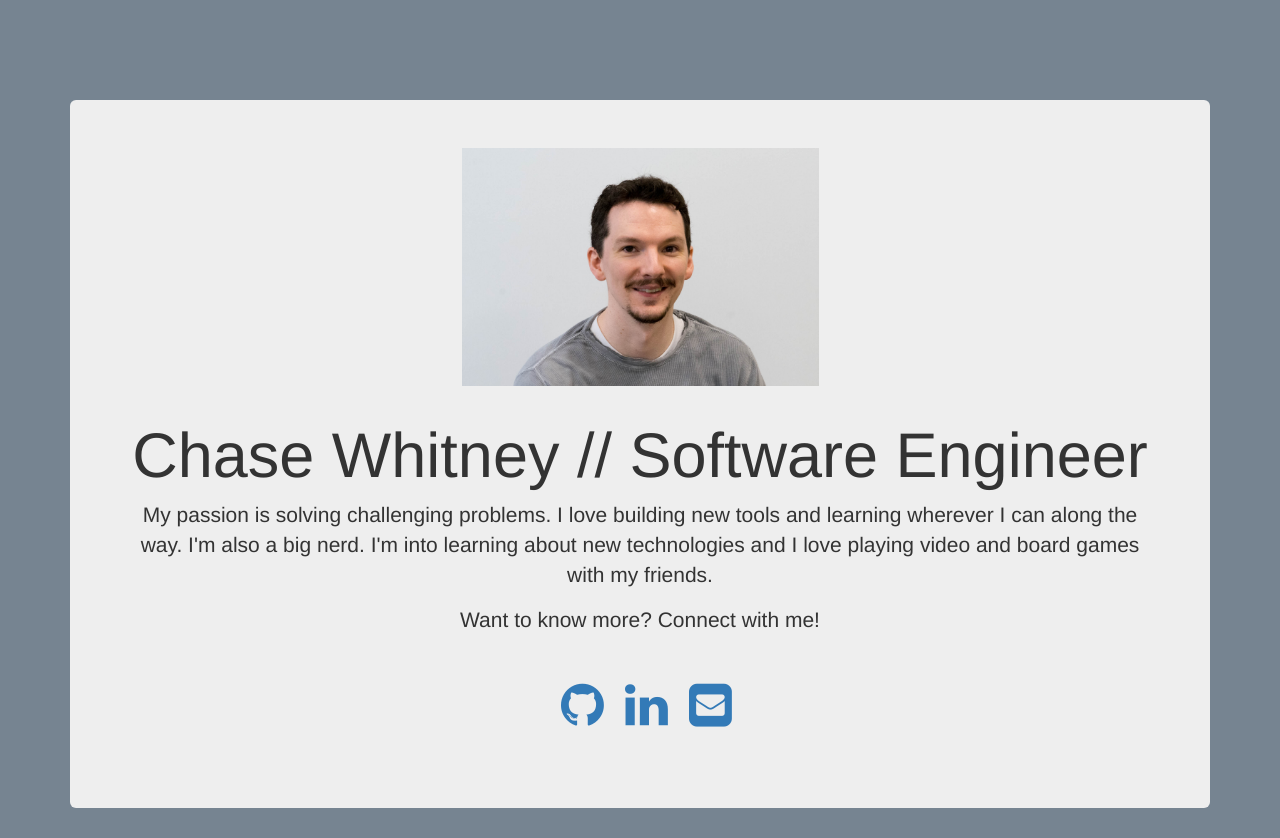
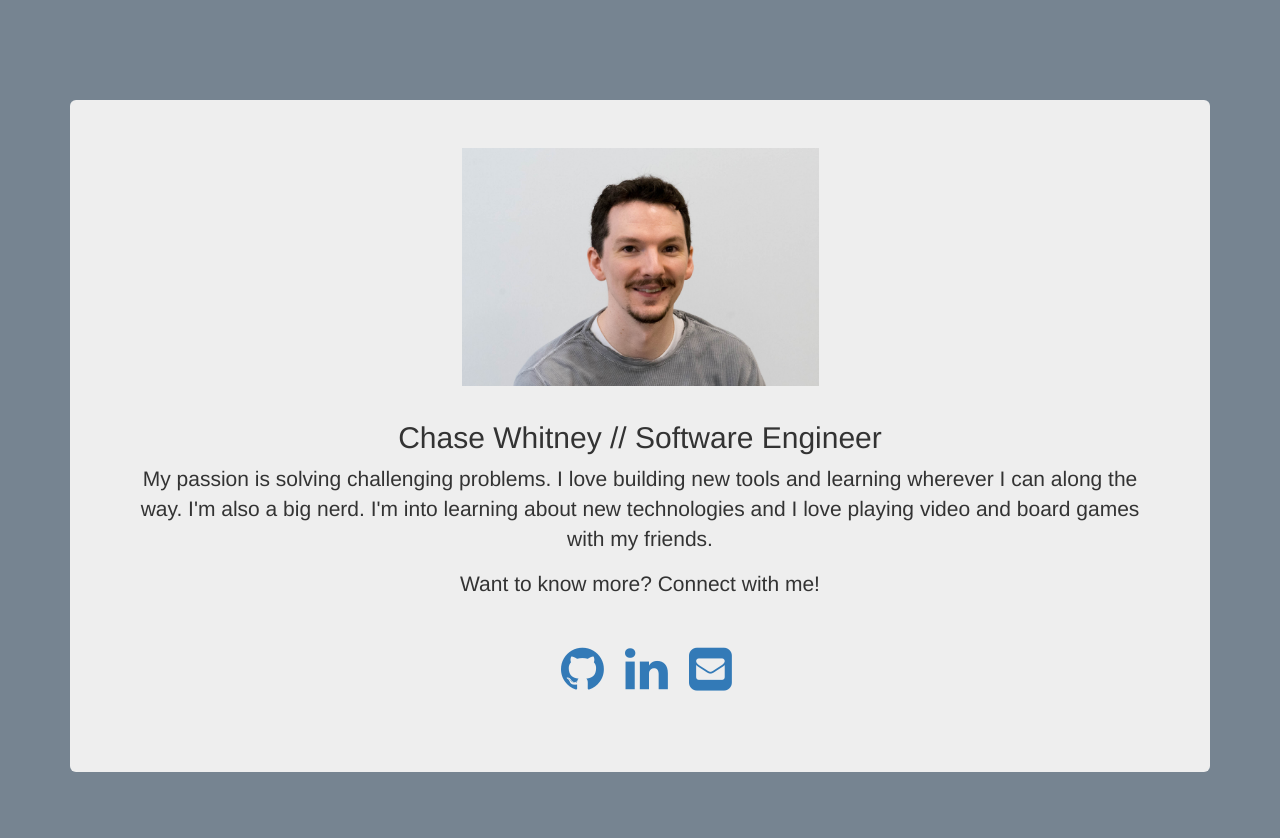
Before and after one commit to chasewhitney/aboutme, a plain HTML site: page index.html in a window 1280 px wide. After the commit the page ends 802 px from the top, so only its background shows below. Drawn offline with Linux system fonts and the light colour scheme.

Commit message:
Update index.html

```diff
--- a/index.html
+++ b/index.html
@@ -15,7 +15,7 @@
 
           <img src="chase.jpg" alt="Chase Whitney photo">
 
-          <h1>Chase Whitney // Software Engineer</h1>
+          <h2>Chase Whitney // Software Engineer</h2>
           <p>My passion is solving challenging problems. I love building new tools and learning wherever I can along the way. I'm also a big nerd. I'm into learning about new technologies and I love playing video and board games with my friends.</p>
           <p>Want to know more? Connect with me!</p>
           <div class="icons">
```
